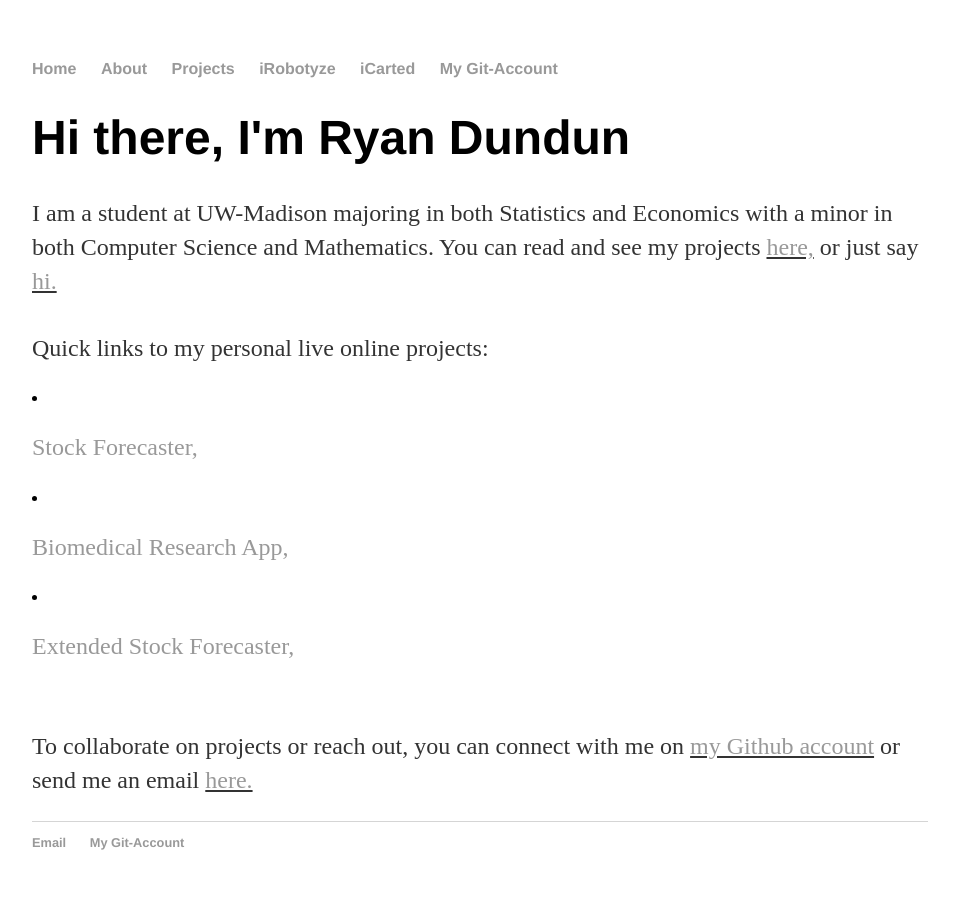
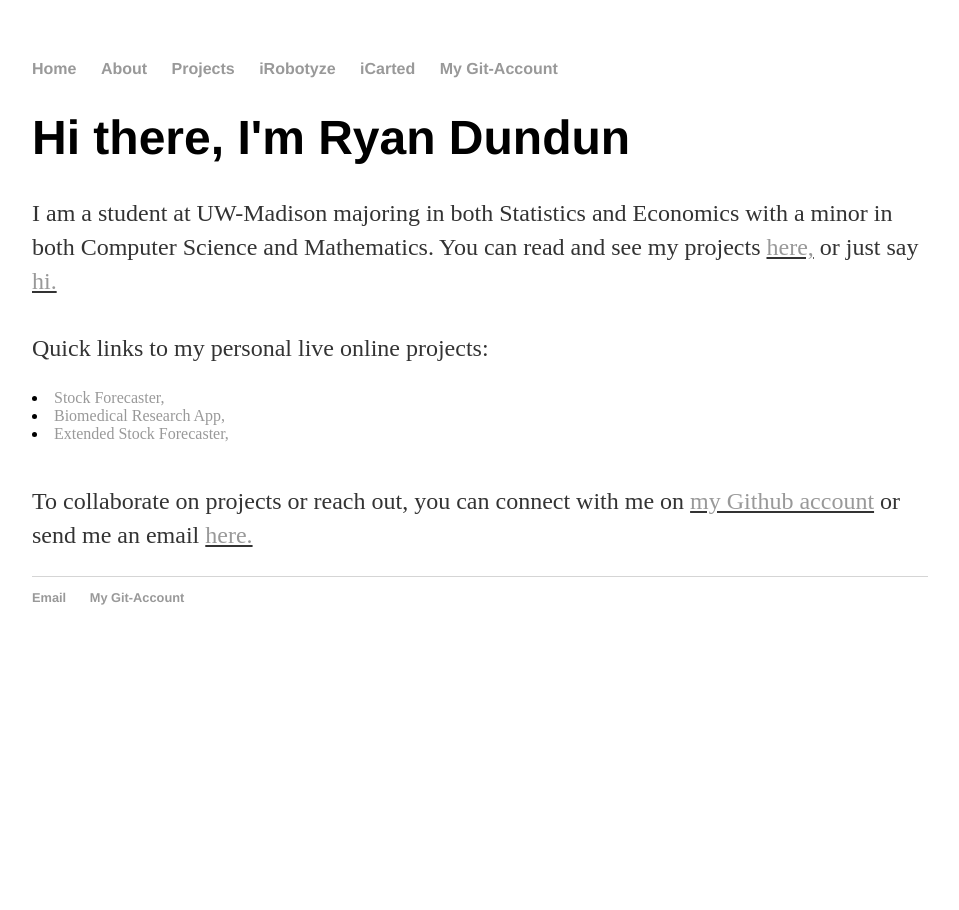
Before and after one commit to ryandundun/backup-Website, a Jekyll site: the page built from index.html, in a window 1280 px wide. Shown: the whole page, without its empty margins (160-1119 px from the left). Built offline with Jekyll 4.4.1, drawn with Linux system fonts in a browser that asks for light colours.

```diff
--- a/index.html
+++ b/index.html
@@ -11,9 +11,9 @@ title: Ryan Onome Dundun | Programmer
 		<br>
 		Quick links to my personal live online projects:
 		<br>
-		<li><p><a href="https://dundun.shinyapps.io/stockForecast/">Stock Forecaster,</a></p></li>
-		<li><p><a href="https://dundun.shinyapps.io/shinyswallow/">Biomedical Research App,</a></p></li>
-		<li><p><a href="https://www.epsiloncoding.com">Extended Stock Forecaster,</a></p></li>
+		<li><a href="https://dundun.shinyapps.io/stockForecast/">Stock Forecaster,</a></li>
+		<li><a href="https://dundun.shinyapps.io/shinyswallow/">Biomedical Research App,</a></li>
+		<li><a href="https://www.epsiloncoding.com">Extended Stock Forecaster,</a></li>
 		<br>
 		<p>To collaborate on projects or reach out, you can connect with me on <u><a href="https://github.com/ryandundun">my Github account</a></u> or
 			send me an email <u><a href="mailto:dundun@wisc.edu">here.</a></u></p>
```
